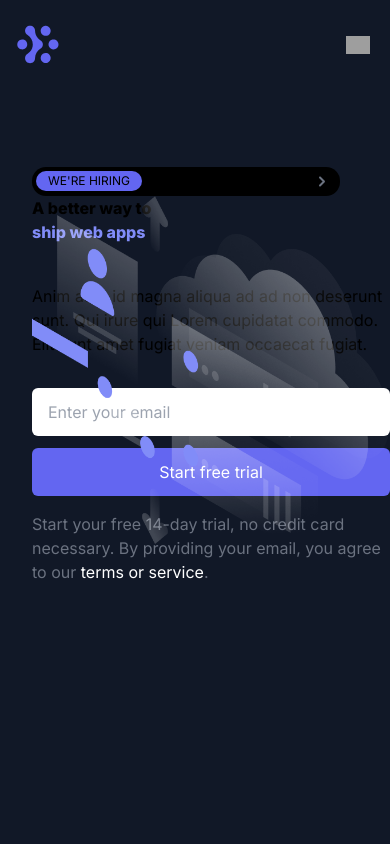
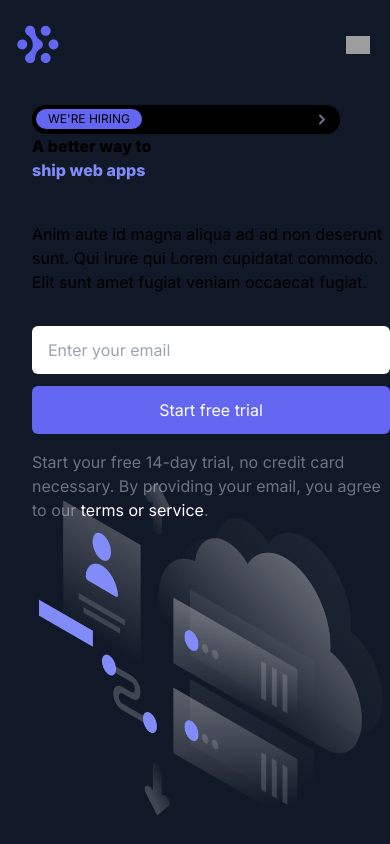
Before and after one commit to rongyang610/lennar-post, a Next.js app: page / in a window 390 px wide. Built offline with nearby package versions, Linux system fonts and the light colour scheme; grey boxes are pictures that could not be loaded.

Commit message:
style(mobile): adjust image mobile styles

```diff
--- a/app/components/Navigation/index.tsx
+++ b/app/components/Navigation/index.tsx
@@ -5,7 +5,7 @@ import DesktopNavigation from './Desktop'
 import MobileNavigation from './Mobile'
 
 const Navigation = () => (
-  <nav className="flex justify-between items-center mr-1 relative">
+  <nav className="flex justify-between items-center mr-1 relative mb-10 md:mb-0">
     <Link href="/">
       <Image alt="logo" src="/logo.svg" width={44} height={40} />
     </Link>
--- a/app/page.tsx
+++ b/app/page.tsx
@@ -5,10 +5,10 @@ import EmailForm from '@/components/EmailForm'
 
 export default function Home() {
   return (
-    <section className="flex h-full flex-col justify-center gap-6 overflow-hidden relative">
+    <section className="flex h-full flex-col md:justify-center gap-6 overflow-visible md:overflow-hidden relative">
       <Image
         alt="dashboard"
-        className="absolute my-auto md:right-[-325px] lg:right-[-100px] xl:right-0"
+        className="absolute m-auto w-[344px] h-[343px] md:w-auto md:h-auto my-0 md:my-auto mx-auto md:mx-0 left-0 md:left-auto right-0 bottom-[-100px] md:bottom-auto md:right-[-325px] lg:right-[-100px] xl:right-0"
         src="/illustration.png"
         width={625}
         height={624}
```
